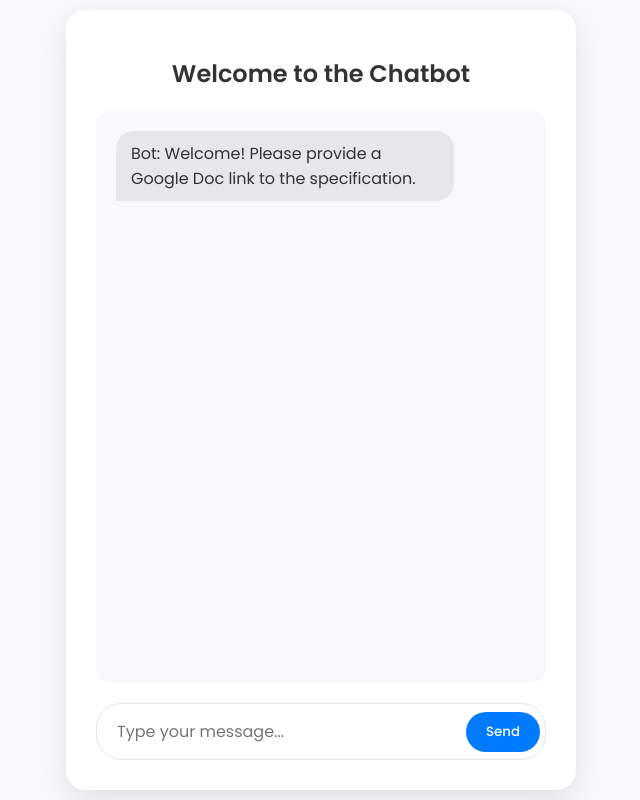
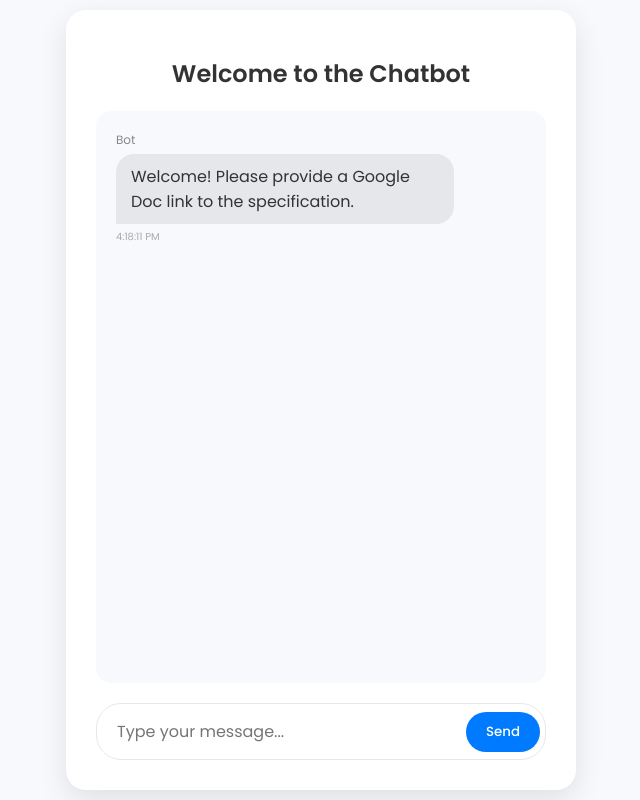
Before and after one commit to deedmitrij/googledoc-chatbot, a Flask app: page / in a window 1280 px wide. Shown: the whole page, without its empty margins (319-959 px from the left). Run offline with Flask 3, Linux system fonts and the light colour scheme; parts of the project's set-up code (start-up, migrations or seed data) failed here and were passed over.

Commit message:
feat: Add sender labels and timestamps to chat messages
This commit adds sender labels ("Bot" or "You") and timestamps to each chat message.

- Updates the JavaScript to create and append the new elements.
- Adds CSS to style the new elements.
- Removes the "Bot: " and "You: " prefixes from the message content.

```diff
--- a/frontend/static/script.js
+++ b/frontend/static/script.js
@@ -14,7 +14,7 @@ document.addEventListener("DOMContentLoaded", function () {
 
     const userId = getUserId();
 
-    appendMessage("Bot: Welcome! Please provide a Google Doc link to the specification.", "bot");
+    appendMessage("Welcome! Please provide a Google Doc link to the specification.", "bot");
 
     sendBtn.addEventListener("click", sendMessage);
     userInput.addEventListener("keypress", function (event) {
@@ -27,7 +27,7 @@ document.addEventListener("DOMContentLoaded", function () {
         const userMessage = userInput.value.trim();
         if (!userMessage) return;
 
-        appendMessage("You: " + userMessage, "user");
+        appendMessage(userMessage, "user");
         userInput.value = "";
 
         fetch("/chat", {
@@ -37,7 +37,7 @@ document.addEventListener("DOMContentLoaded", function () {
         })
         .then(response => response.json())
         .then(data => {
-            appendMessage("Bot: " + data.response, "bot");
+            appendMessage(data.response, "bot");
             if (data.menu) {
                 appendMenuOptions(data.menu);
             }
@@ -52,11 +52,22 @@ document.addEventListener("DOMContentLoaded", function () {
         const messageDiv = document.createElement("div");
         messageDiv.classList.add("message", sender);
 
+        const senderLabel = document.createElement("div");
+        senderLabel.classList.add("sender-label");
+        senderLabel.textContent = sender === "bot" ? "Bot" : "You";
+
         const textDiv = document.createElement("div");
         textDiv.classList.add("text");
         textDiv.innerHTML = message;
 
+        const timestamp = document.createElement("div");
+        timestamp.classList.add("timestamp");
+        timestamp.textContent = new Date().toLocaleTimeString();
+
+        messageDiv.appendChild(senderLabel);
         messageDiv.appendChild(textDiv);
+        messageDiv.appendChild(timestamp);
+
         chatBox.appendChild(messageDiv);
         chatBox.scrollTop = chatBox.scrollHeight;
     }
--- a/frontend/static/style.css
+++ b/frontend/static/style.css
@@ -70,6 +70,18 @@ body {
     border-bottom-right-radius: 0;
 }
 
+.sender-label {
+    font-size: 12px;
+    color: #888;
+    margin-bottom: 5px;
+}
+
+.timestamp {
+    font-size: 10px;
+    color: #aaa;
+    margin-top: 5px;
+}
+
 .input-container {
     display: flex;
     align-items: center;
```
